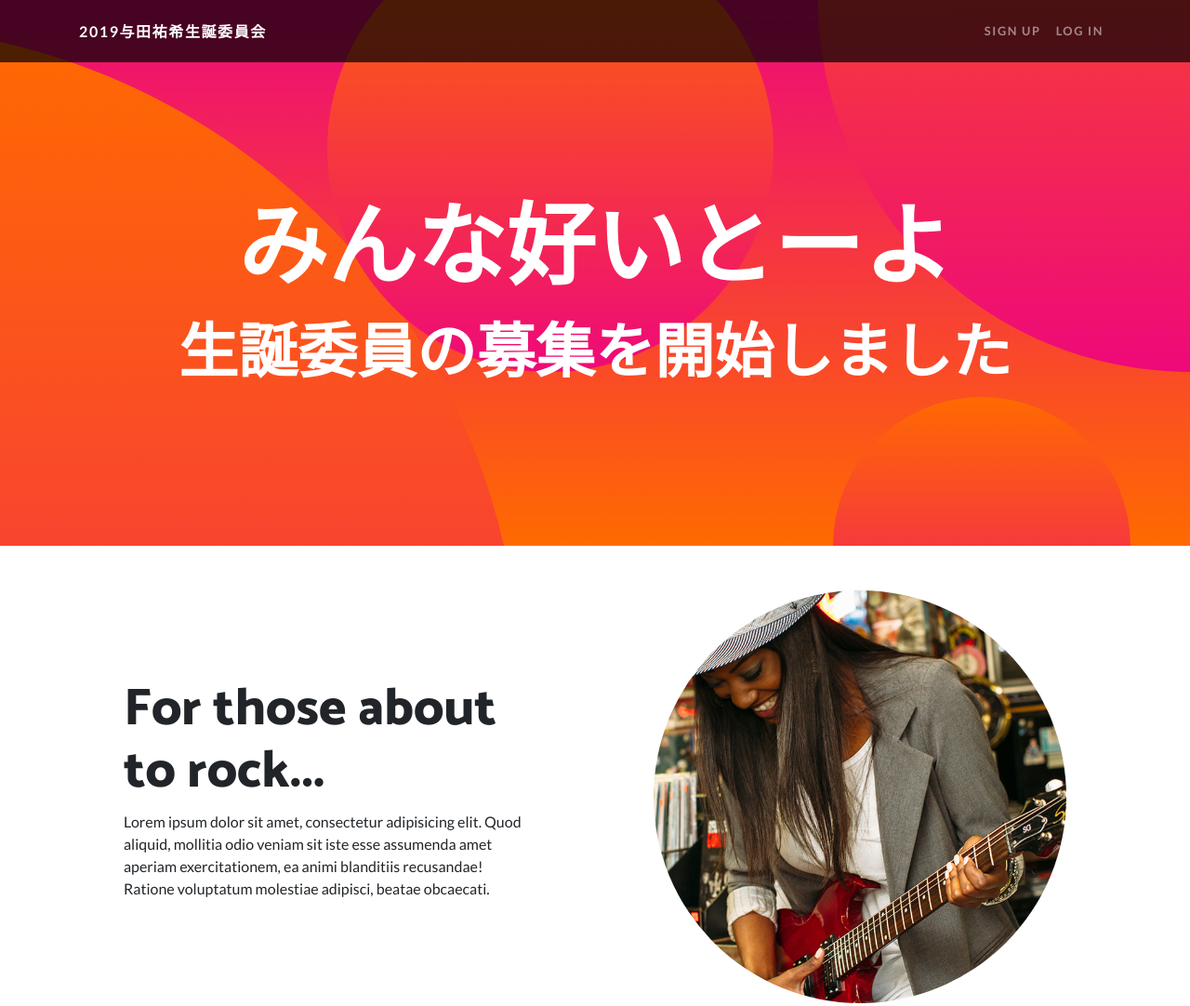
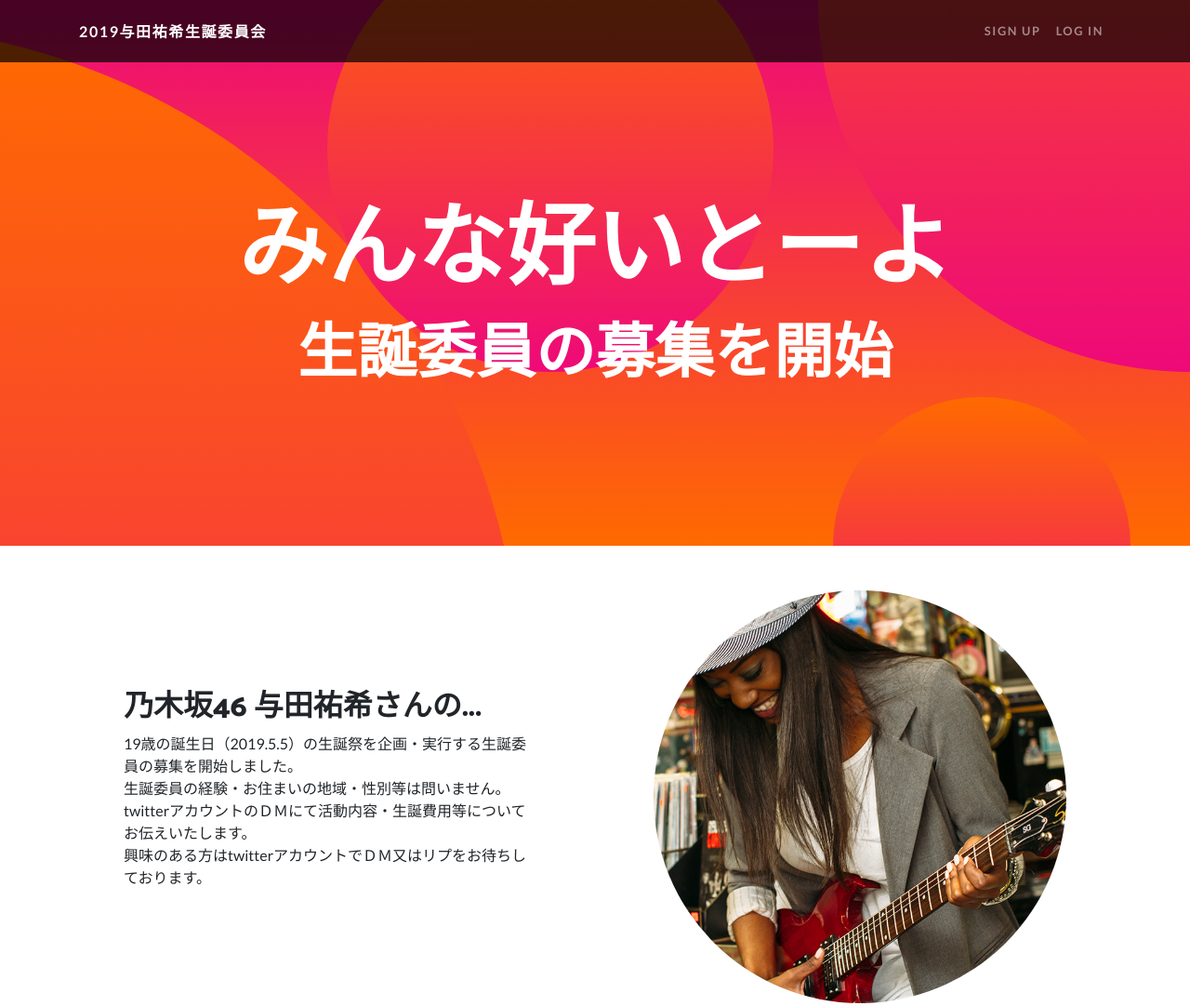
Before and after one commit to nowheretogo/startbootstrap-one-page-wonder-gh-pages, a website: page index.html in a window 1280 px wide. Shown: the top 1082 px of the page at 93% size. Drawn offline with Linux system fonts and the light colour scheme.

Commit message:
update masthead

```diff
--- a/index.html
+++ b/index.html
@@ -49,7 +49,7 @@
         <div class="container">
           <h1 class="masthead-heading mb-3">みんな好いとーよ</h1>
 
-          <h2 class="masthead-subheading mb-1">生誕委員の募集を開始しました</h2>
+          <h2 class="masthead-subheading mb-1">生誕委員の募集を開始</h2>
         </div>
       </div>
       <div class="bg-circle-1 bg-circle"></div>
@@ -68,8 +68,11 @@
           </div>
           <div class="col-lg-6 order-lg-1">
             <div class="p-5">
-              <h2 class="display-4">For those about to rock...</h2>
-              <p>Lorem ipsum dolor sit amet, consectetur adipisicing elit. Quod aliquid, mollitia odio veniam sit iste esse assumenda amet aperiam exercitationem, ea animi blanditiis recusandae! Ratione voluptatum molestiae adipisci, beatae obcaecati.</p>
+              <h2>乃木坂46 与田祐希さんの...</h2>
+              <p>19歳の誕生日（2019.5.5）の生誕祭を企画・実行する生誕委員の募集を開始しました。<br>
+生誕委員の経験・お住まいの地域・性別等は問いません。<br>
+twitterアカウントのＤＭにて活動内容・生誕費用等についてお伝えいたします。<br>
+興味のある方はtwitterアカウントでＤＭ又はリプをお待ちしております。</p>
             </div>
           </div>
         </div>
```
